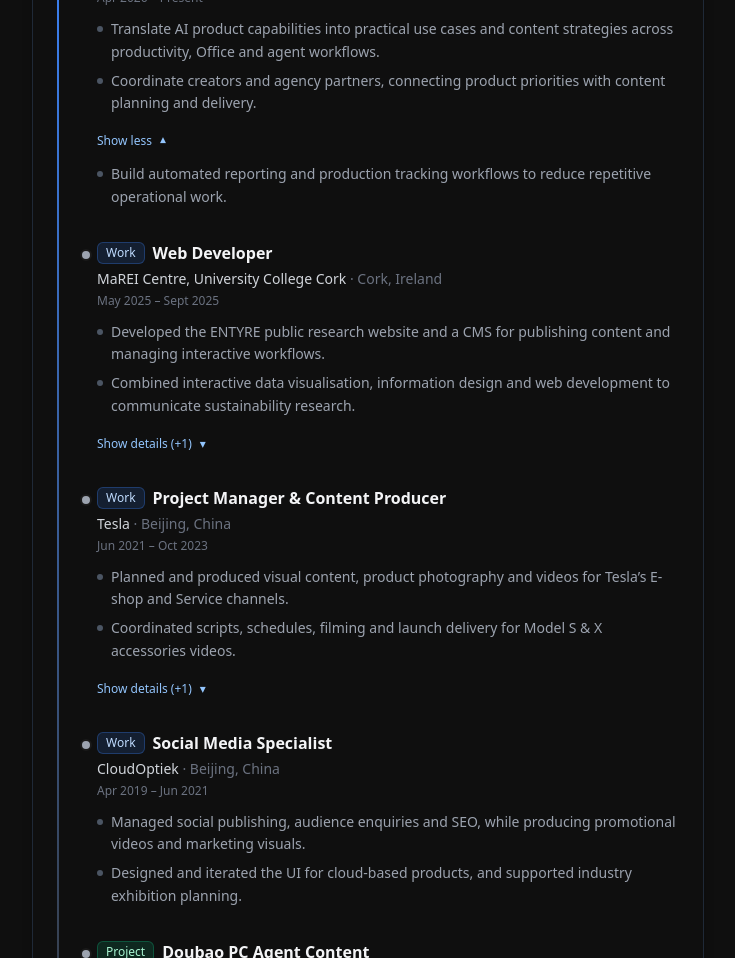
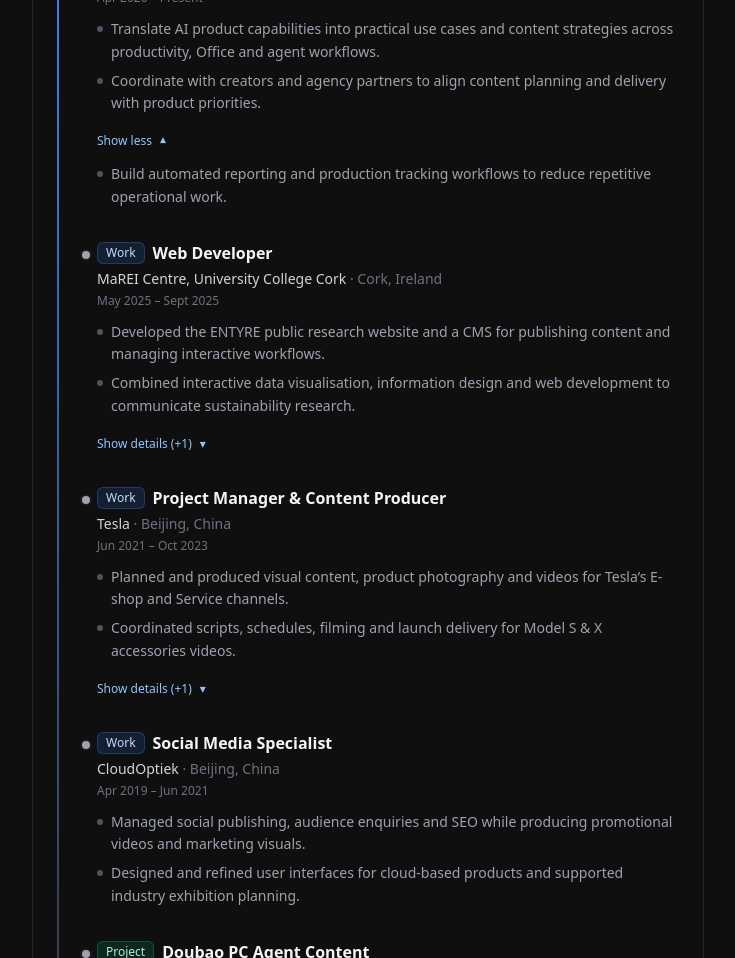
Before and after one commit to 2hangz/Portfolio, a Next.js app: page /about in a window 1280 px wide. Shown: the part 699-1657 px from the top of the page, without its empty margins (272-1007 px from the left). Built offline with nearby package versions, Linux system fonts and the light colour scheme.

Commit message:
Polish English experience descriptions

```diff
--- a/src/app/about/AboutExperience.tsx
+++ b/src/app/about/AboutExperience.tsx
@@ -155,7 +155,7 @@ export default function AboutExperience() {
     "date": "Apr 2026 – Present",
     "bullets": [
       "Translate AI product capabilities into practical use cases and content strategies across productivity, Office and agent workflows.",
-      "Coordinate creators and agency partners, connecting product priorities with content planning and delivery.",
+      "Coordinate with creators and agency partners to align content planning and delivery with product priorities.",
       "Build automated reporting and production tracking workflows to reduce repetitive operational work."
     ],
     "highlight": true
@@ -193,8 +193,8 @@ export default function AboutExperience() {
     "location": "Beijing, China",
     "date": "Apr 2019 – Jun 2021",
     "bullets": [
-      "Managed social publishing, audience enquiries and SEO, while producing promotional videos and marketing visuals.",
-      "Designed and iterated the UI for cloud-based products, and supported industry exhibition planning."
+      "Managed social publishing, audience enquiries and SEO while producing promotional videos and marketing visuals.",
+      "Designed and refined user interfaces for cloud-based products and supported industry exhibition planning."
     ],
     "highlight": false
   },
```
